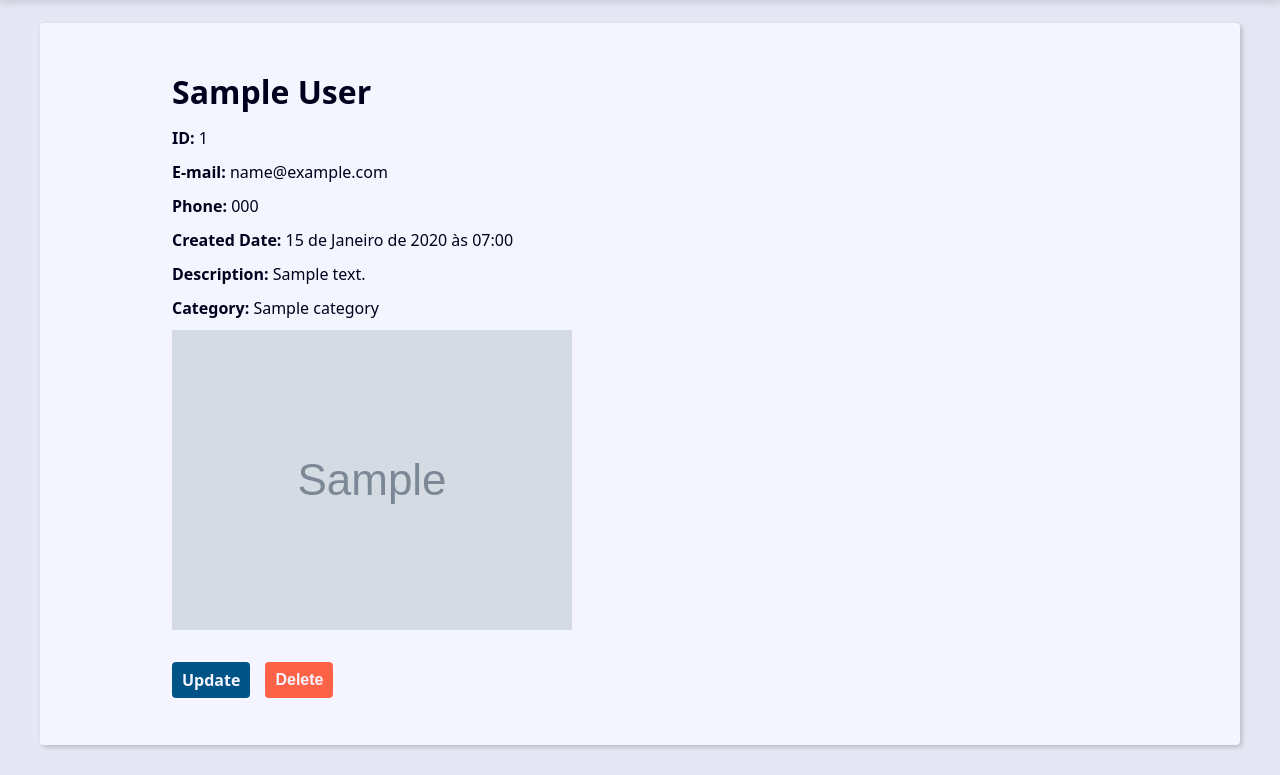
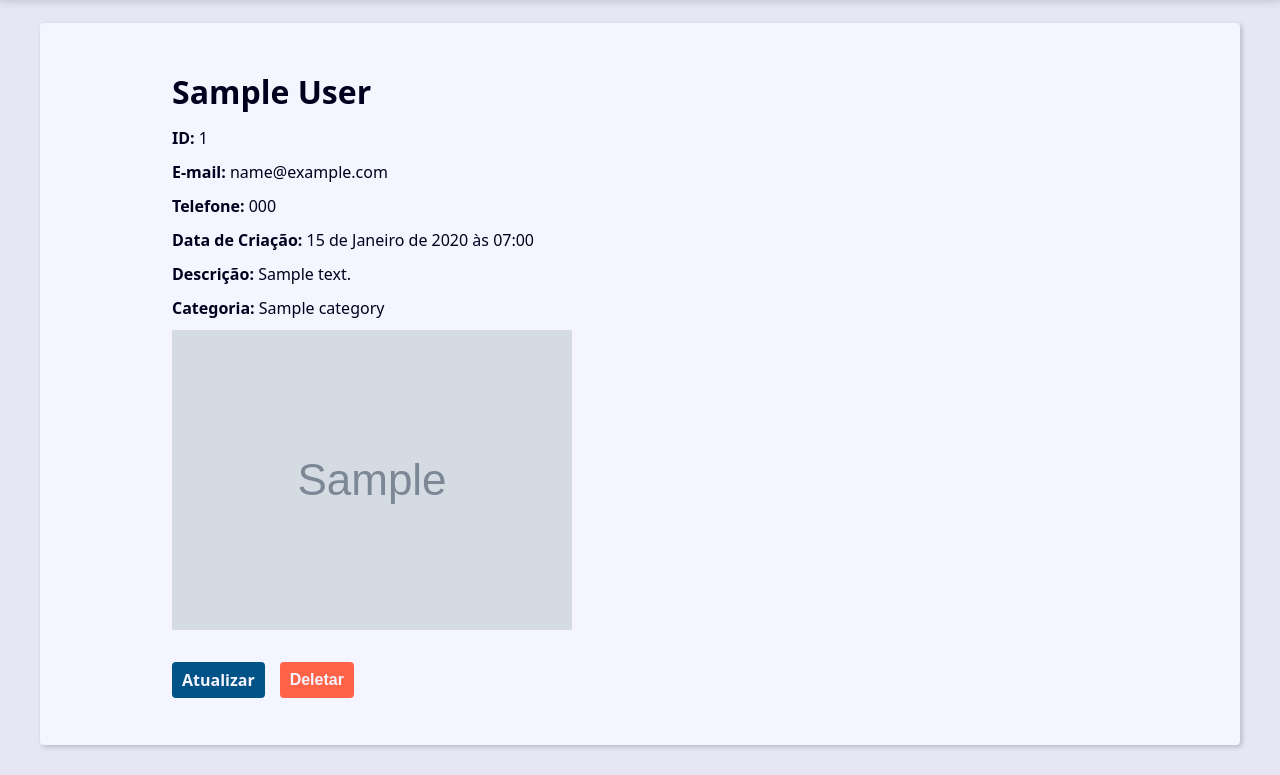
Before and after one commit to bchimentao/project_agenda_django, a Django app: page /contact/1/detail/ in a window 1280 px wide. Shown: the part 246-1021 px from the top of the page. Run offline with Django 5.2, Linux system fonts and the light colour scheme; tables that the repository leaves empty hold one stand-in row (values such as "Sample post"); grey boxes marked "Sample" are stand-in pictures.

Commit message:
login required to contacts and changin language in some templates to pt-br

```diff
--- a/contact/templates/contact/contact.html
+++ b/contact/templates/contact/contact.html
@@ -8,10 +8,10 @@
 
         <p><b>ID:</b> {{contact.id}}</p>
         <p><b>E-mail:</b> {{contact.email}}</p>
-        <p><b>Phone:</b> {{contact.phone}}</p>
-        <p><b>Created Date:</b> {{contact.created_date}}</p>
-        <p><b>Description:</b> {{contact.description}}</p>
-        <p><b>Category:</b> {{contact.category.name}}</p>
+        <p><b>Telefone:</b> {{contact.phone}}</p>
+        <p><b>Data de Criação:</b> {{contact.created_date}}</p>
+        <p><b>Descrição:</b> {{contact.description}}</p>
+        <p><b>Categoria:</b> {{contact.category.name}}</p>
 
         {% if contact.picture %}
             <p>
@@ -20,7 +20,7 @@
         {% endif %}
 
         <div class="contact-links">
-            <a class="btn btn-link" href="{% url "contact:update" contact.id %}">Update</a>
+            <a class="btn btn-link" href="{% url "contact:update" contact.id %}">Atualizar</a>
 
             <form action="{% url "contact:delete" contact.id %}" method="POST">
                 {% csrf_token %}
@@ -29,7 +29,7 @@
                     <input type='hidden' name='confirmation' value='yes'>
                     <button class="btn btn-link btn-delete" type="submit">Confirma?</button>
                 {% else %}
-                    <button class="btn btn-link btn-delete" type="submit">Delete</button>
+                    <button class="btn btn-link btn-delete" type="submit">Deletar</button>
                 {% endif %}
             </form>
         </div>
--- a/contact/templates/contact/create.html
+++ b/contact/templates/contact/create.html
@@ -4,7 +4,7 @@
 
     <div class="form-wrapper">
 
-    <h2>Contact</h2>
+    <h2>Contato</h2>
 
         <form
             action="{{ form_action }}"
```
Also changed, not shown: contact/templates/contact/index.html (+4 -4 lines), contact/views/contact_forms.py (+5 -3 lines).
